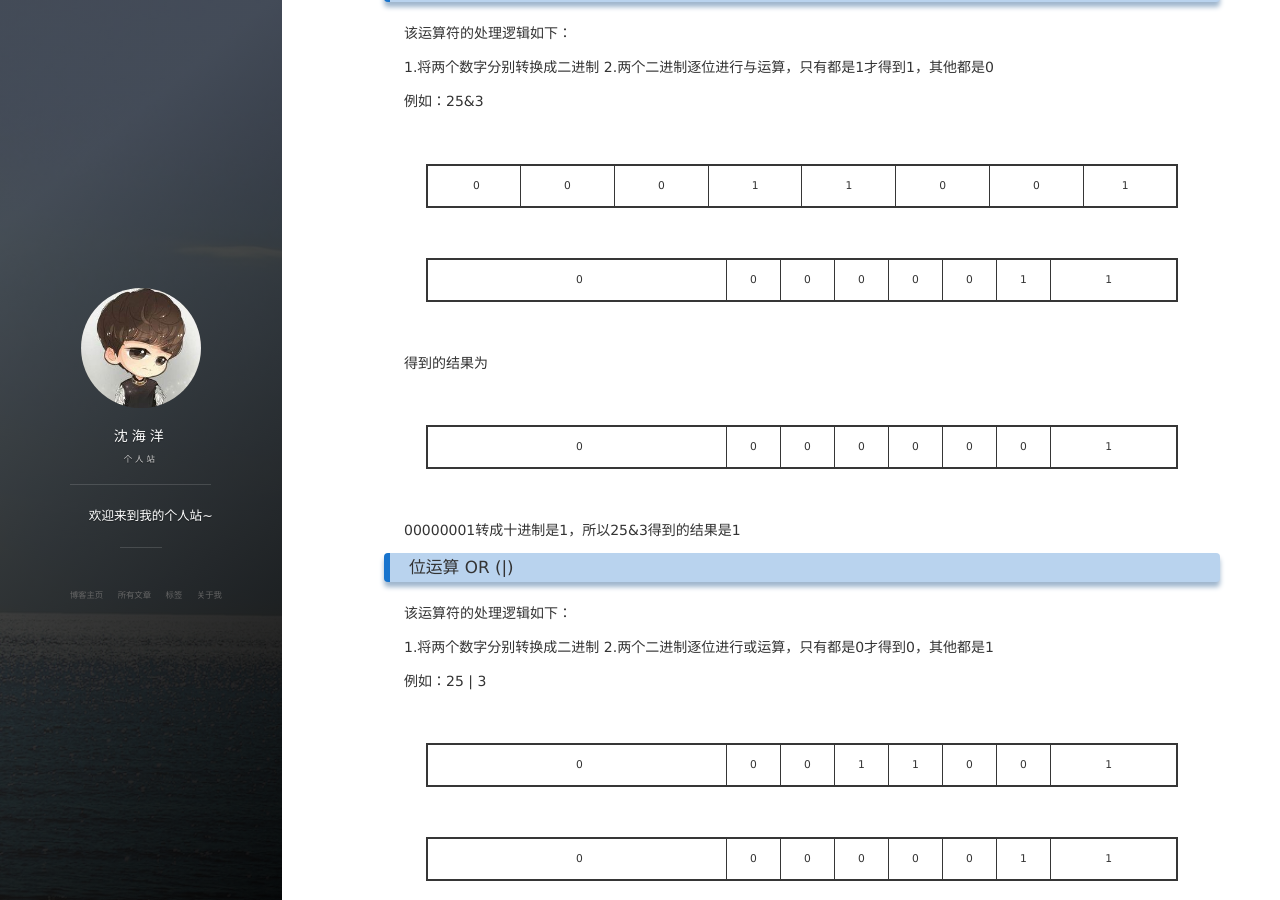
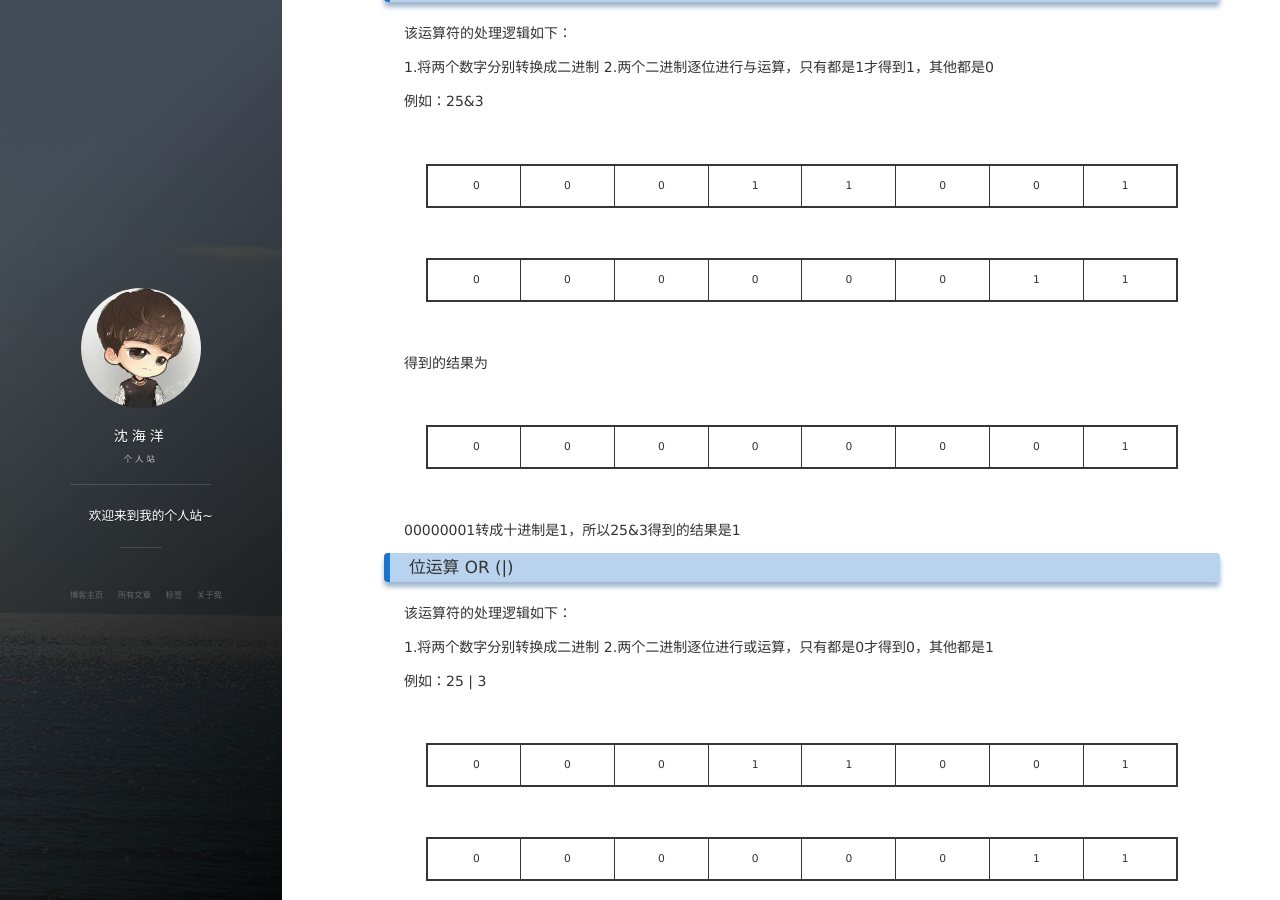
Before and after one commit to HineShen/hineshen.github.io, a Jekyll site: the page built from _posts/2017-10-29-js位运算符.md, in a window 1280 px wide and 900 px high, scrolled down 807 px. Built offline with Jekyll 4.4.1, drawn with Linux system fonts in a browser that asks for light colours; nearby versions of some CDN libraries; comment, search, counter and statistics services are not loaded.

Commit message:
位运算符修改

```diff
--- a/_posts/2017-10-29-js位运算符.md
+++ b/_posts/2017-10-29-js位运算符.md
@@ -58,27 +58,27 @@ alert(iNum2);		//输出 "-26"
 </table>
 <table>
 <tr>
-<td>0</td>
-<td>0</td>
-<td>0</td>
-<td>0</td>
-<td>0</td>
-<td>0</td>
-<td>1</td>
-<td>1</td>
+<td style="width:12.5%">0</td>
+<td style="width:12.5%">0</td>
+<td style="width:12.5%">0</td>
+<td style="width:12.5%">0</td>
+<td style="width:12.5%">0</td>
+<td style="width:12.5%">0</td>
+<td style="width:12.5%">1</td>
+<td style="width:12.5%">1</td>
 </tr>
 </table>
 得到的结果为
 <table>
 <tr>
-<td>0</td>
-<td>0</td>
-<td>0</td>
-<td>0</td>
-<td>0</td>
-<td>0</td>
-<td>0</td>
-<td>1</td>
+<td style="width:12.5%">0</td>
+<td style="width:12.5%">0</td>
+<td style="width:12.5%">0</td>
+<td style="width:12.5%">0</td>
+<td style="width:12.5%">0</td>
+<td style="width:12.5%">0</td>
+<td style="width:12.5%">0</td>
+<td style="width:12.5%">1</td>
 </tr>
 </table>
 
@@ -94,39 +94,39 @@ alert(iNum2);		//输出 "-26"
 例如：25 | 3
 <table>
 <tr>
-<td>0</td>
-<td>0</td>
-<td>0</td>
-<td>1</td>
-<td>1</td>
-<td>0</td>
-<td>0</td>
-<td>1</td>
+<td style="width:12.5%">0</td>
+<td style="width:12.5%">0</td>
+<td style="width:12.5%">0</td>
+<td style="width:12.5%">1</td>
+<td style="width:12.5%">1</td>
+<td style="width:12.5%">0</td>
+<td style="width:12.5%">0</td>
+<td style="width:12.5%">1</td>
 </tr>
 </table>
 <table>
 <tr>
-<td>0</td>
-<td>0</td>
-<td>0</td>
-<td>0</td>
-<td>0</td>
-<td>0</td>
-<td>1</td>
-<td>1</td>
+<td style="width:12.5%">0</td>
+<td style="width:12.5%">0</td>
+<td style="width:12.5%">0</td>
+<td style="width:12.5%">0</td>
+<td style="width:12.5%">0</td>
+<td style="width:12.5%">0</td>
+<td style="width:12.5%">1</td>
+<td style="width:12.5%">1</td>
 </tr>
 </table>
 得到的结果为
 <table>
 <tr>
-<td>0</td>
-<td>0</td>
-<td>0</td>
-<td>1</td>
-<td>1</td>
-<td>0</td>
-<td>1</td>
-<td>1</td>
+<td style="width:12.5%">0</td>
+<td style="width:12.5%">0</td>
+<td style="width:12.5%">0</td>
+<td style="width:12.5%">1</td>
+<td style="width:12.5%">1</td>
+<td style="width:12.5%">0</td>
+<td style="width:12.5%">1</td>
+<td style="width:12.5%">1</td>
 </tr>
 </table>
 00011011转换成十进制为27，所以25|3得到的记过为27
@@ -141,39 +141,39 @@ alert(iNum2);		//输出 "-26"
 例如：25 | 3
 <table>
 <tr>
-<td>0</td>
-<td>0</td>
-<td>0</td>
-<td>1</td>
-<td>1</td>
-<td>0</td>
-<td>0</td>
-<td>1</td>
+<td style="width:12.5%">0</td>
+<td style="width:12.5%">0</td>
+<td style="width:12.5%">0</td>
+<td style="width:12.5%">1</td>
+<td style="width:12.5%">1</td>
+<td style="width:12.5%">0</td>
+<td style="width:12.5%">0</td>
+<td style="width:12.5%">1</td>
 </tr>
 </table>
 <table>
 <tr>
-<td>0</td>
-<td>0</td>
-<td>0</td>
-<td>0</td>
-<td>0</td>
-<td>0</td>
-<td>1</td>
-<td>1</td>
+<td style="width:12.5%">0</td>
+<td style="width:12.5%">0</td>
+<td style="width:12.5%">0</td>
+<td style="width:12.5%">0</td>
+<td style="width:12.5%">0</td>
+<td style="width:12.5%">0</td>
+<td style="width:12.5%">1</td>
+<td style="width:12.5%">1</td>
 </tr>
 </table>
 得到的结果为
 <table>
 <tr>
-<td>0</td>
-<td>0</td>
-<td>0</td>
-<td>1</td>
-<td>1</td>
-<td>0</td>
-<td>1</td>
-<td>0</td>
+<td style="width:12.5%">0</td>
+<td style="width:12.5%">0</td>
+<td style="width:12.5%">0</td>
+<td style="width:12.5%">1</td>
+<td style="width:12.5%">1</td>
+<td style="width:12.5%">0</td>
+<td style="width:12.5%">1</td>
+<td style="width:12.5%">0</td>
 </tr>
 </table>
 00011011转换成十进制为26，所以25|3得到的记过为26
@@ -186,37 +186,37 @@ alert(iNum2);		//输出 "-26"
 例如：2<<5
 <table>
 <tr>
-<td>0</td>
-<td>0</td>
-<td>0</td>
-<td>0</td>
-<td>0</td>
-<td>0</td>
-<td>0</td>
-<td>0</td>
-<td>0</td>
-<td>0</td>
-<td>0</td>
-<td>1</td>
-<td>0</td>
+<td style="width:7.7%">0</td>
+<td style="width:7.7%">0</td>
+<td style="width:7.7%">0</td>
+<td style="width:7.7%">0</td>
+<td style="width:7.7%">0</td>
+<td style="width:7.7%">0</td>
+<td style="width:7.7%">0</td>
+<td style="width:7.7%">0</td>
+<td style="width:7.7%">0</td>
+<td style="width:7.7%">0</td>
+<td style="width:7.7%">0</td>
+<td style="width:7.7%">1</td>
+<td style="width:7.7%">0</td>
 </tr>
 </table>
 向左移动5位，右边补0，得到的结果为：
 <table>
 <tr>
-<td>0</td>
-<td>0</td>
-<td>0</td>
-<td>0</td>
-<td>0</td>
-<td>0</td>
-<td>1</td>
-<td>0</td>
-<td>0</td>
-<td>0</td>
-<td>0</td>
-<td>0</td>
-<td>0</td>
+<td style="width:7.7%">0</td>
+<td style="width:7.7%">0</td>
+<td style="width:7.7%">0</td>
+<td style="width:7.7%">0</td>
+<td style="width:7.7%">0</td>
+<td style="width:7.7%">0</td>
+<td style="width:7.7%">1</td>
+<td style="width:7.7%">0</td>
+<td style="width:7.7%">0</td>
+<td style="width:7.7%">0</td>
+<td style="width:7.7%">0</td>
+<td style="width:7.7%">0</td>
+<td style="width:7.7%">0</td>
 </tr>
 </table>
 1000000转换成十进制为64，所以2<<5为64
@@ -228,37 +228,37 @@ alert(iNum2);		//输出 "-26"
 例如：64>>5
 <table>
 <tr>
-<td>0</td>
-<td>0</td>
-<td>0</td>
-<td>0</td>
-<td>0</td>
-<td>0</td>
-<td>1</td>
-<td>0</td>
-<td>0</td>
-<td>0</td>
-<td>0</td>
-<td>0</td>
-<td>0</td>
+<td style="width:7.7%">0</td>
+<td style="width:7.7%">0</td>
+<td style="width:7.7%">0</td>
+<td style="width:7.7%">0</td>
+<td style="width:7.7%">0</td>
+<td style="width:7.7%">0</td>
+<td style="width:7.7%">1</td>
+<td style="width:7.7%">0</td>
+<td style="width:7.7%">0</td>
+<td style="width:7.7%">0</td>
+<td style="width:7.7%">0</td>
+<td style="width:7.7%">0</td>
+<td style="width:7.7%">0</td>
 </tr>
 </table>
 向左移动5位，右边补0，得到的结果为：
 <table>
 <tr>
-<td>0</td>
-<td>0</td>
-<td>0</td>
-<td>0</td>
-<td>0</td>
-<td>0</td>
-<td>0</td>
-<td>0</td>
-<td>0</td>
-<td>0</td>
-<td>0</td>
-<td>1</td>
-<td>0</td>
+<td style="width:7.7%">0</td>
+<td style="width:7.7%">0</td>
+<td style="width:7.7%">0</td>
+<td style="width:7.7%">0</td>
+<td style="width:7.7%">0</td>
+<td style="width:7.7%">0</td>
+<td style="width:7.7%">0</td>
+<td style="width:7.7%">0</td>
+<td style="width:7.7%">0</td>
+<td style="width:7.7%">0</td>
+<td style="width:7.7%">0</td>
+<td style="width:7.7%">1</td>
+<td style="width:7.7%">0</td>
 </tr>
 </table>
 10转换成十进制为2，所以64>>5为2
```
